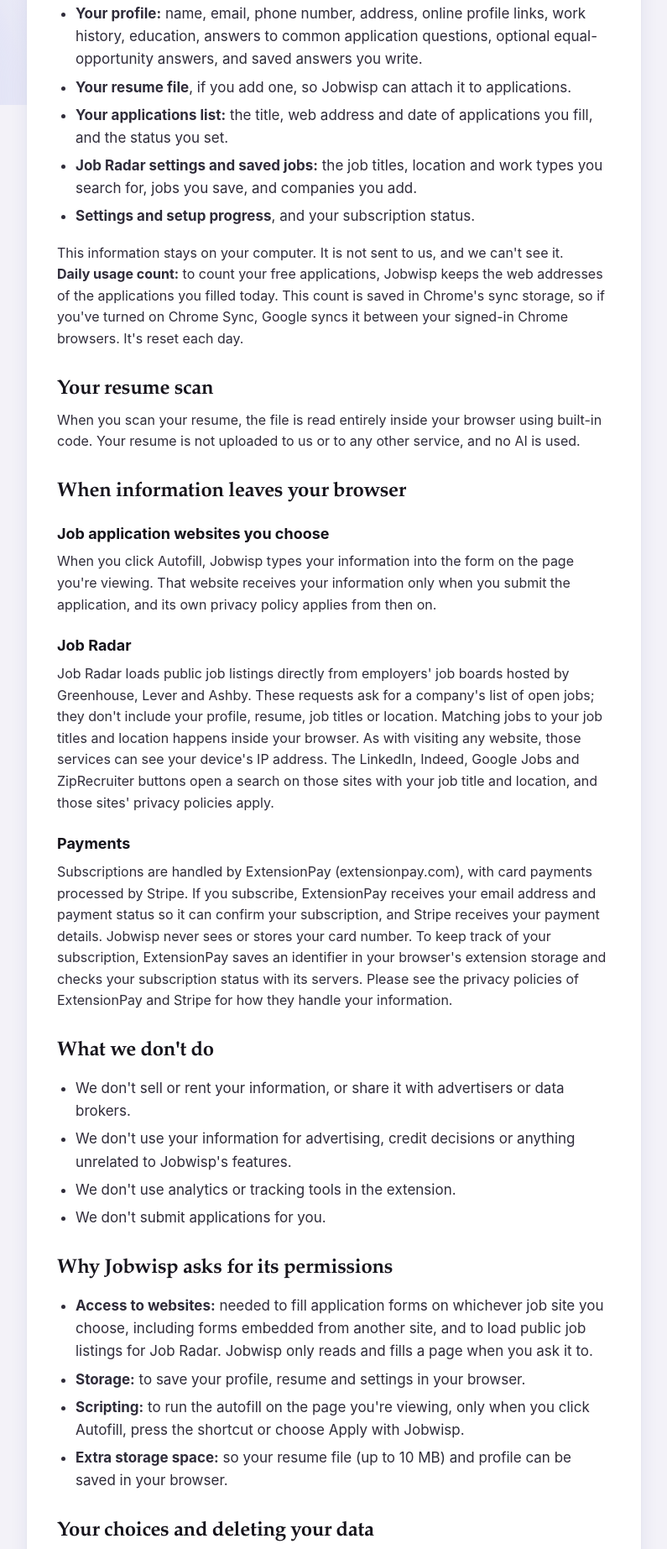
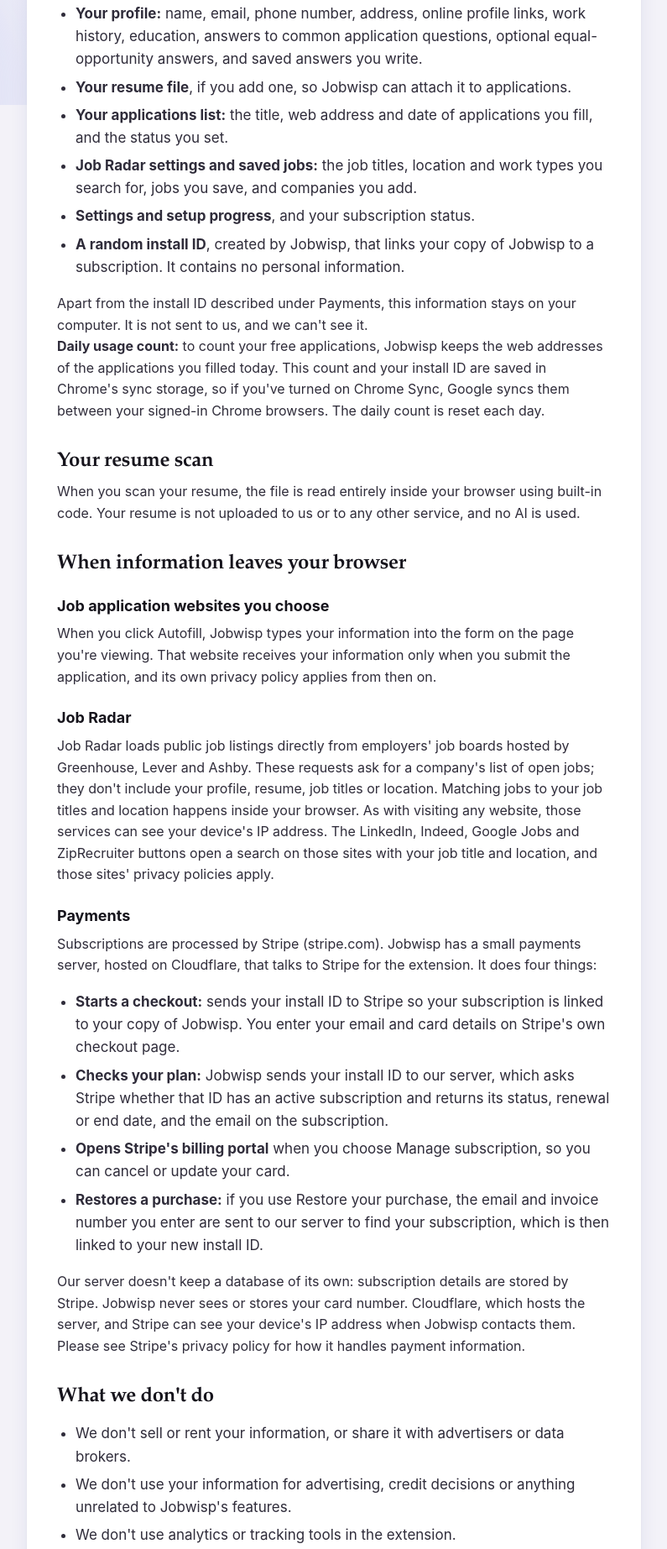
Before and after one commit to ann562/jobwisp-site, a plain HTML site: page privacy.html in a window 1280 px wide. Shown: the part 675-2520 px from the top of the page at 84% size, without its empty margins (242-1037 px from the left). Drawn offline with Linux system fonts and the light colour scheme.

Commit message:
Update privacy policy and support page for Stripe payments

```diff
--- a/privacy.html
+++ b/privacy.html
@@ -20,10 +20,10 @@
 
 <main id="main" class="doc">
   <h1>Privacy Policy</h1>
-  <p class="meta">Effective date: November 21, 2026</p>
+  <p class="meta">Effective date: November 22, 2026</p>
 
   <div class="card">
-    <p><b>The short version:</b> Jobwisp keeps your profile and resume in your own browser. We don't run servers that store your information, we don't use AI, we don't sell data, and we don't show ads. Jobwisp only types your information into the job applications you choose to fill, and you always press Submit yourself.</p>
+    <p><b>The short version:</b> Jobwisp keeps your profile and resume in your own browser. Our only server handles subscriptions and never receives your profile or resume. We don't use AI, we don't sell data, and we don't show ads. Jobwisp only types your information into the job applications you choose to fill, and you always press Submit yourself.</p>
 
     <h2>Who we are</h2>
     <p>Jobwisp is a Chrome extension that fills job applications, suggests jobs that match your resume, and tracks the applications you fill. In this policy, "Jobwisp," "we" and "us" mean the developer of the Jobwisp extension. You can contact us at <a href="mailto:jobwisp@gmail.com">jobwisp@gmail.com</a>.</p>
@@ -36,9 +36,10 @@
       <li><b>Your applications list:</b> the title, web address and date of applications you fill, and the status you set.</li>
       <li><b>Job Radar settings and saved jobs:</b> the job titles, location and work types you search for, jobs you save, and companies you add.</li>
       <li><b>Settings and setup progress</b>, and your subscription status.</li>
+      <li><b>A random install ID</b>, created by Jobwisp, that links your copy of Jobwisp to a subscription. It contains no personal information.</li>
     </ul>
-    <p>This information stays on your computer. It is not sent to us, and we can't see it.</p>
-    <p><b>Daily usage count:</b> to count your free applications, Jobwisp keeps the web addresses of the applications you filled today. This count is saved in Chrome's sync storage, so if you've turned on Chrome Sync, Google syncs it between your signed-in Chrome browsers. It's reset each day.</p>
+    <p>Apart from the install ID described under Payments, this information stays on your computer. It is not sent to us, and we can't see it.</p>
+    <p><b>Daily usage count:</b> to count your free applications, Jobwisp keeps the web addresses of the applications you filled today. This count and your install ID are saved in Chrome's sync storage, so if you've turned on Chrome Sync, Google syncs them between your signed-in Chrome browsers. The daily count is reset each day.</p>
 
     <h2>Your resume scan</h2>
     <p>When you scan your resume, the file is read entirely inside your browser using built-in code. Your resume is not uploaded to us or to any other service, and no AI is used.</p>
@@ -49,7 +50,14 @@
     <h3>Job Radar</h3>
     <p>Job Radar loads public job listings directly from employers' job boards hosted by Greenhouse, Lever and Ashby. These requests ask for a company's list of open jobs; they don't include your profile, resume, job titles or location. Matching jobs to your job titles and location happens inside your browser. As with visiting any website, those services can see your device's IP address. The LinkedIn, Indeed, Google Jobs and ZipRecruiter buttons open a search on those sites with your job title and location, and those sites' privacy policies apply.</p>
     <h3>Payments</h3>
-    <p>Subscriptions are handled by ExtensionPay (extensionpay.com), with card payments processed by Stripe. If you subscribe, ExtensionPay receives your email address and payment status so it can confirm your subscription, and Stripe receives your payment details. Jobwisp never sees or stores your card number. To keep track of your subscription, ExtensionPay saves an identifier in your browser's extension storage and checks your subscription status with its servers. Please see the privacy policies of ExtensionPay and Stripe for how they handle your information.</p>
+    <p>Subscriptions are processed by Stripe (stripe.com). Jobwisp has a small payments server, hosted on Cloudflare, that talks to Stripe for the extension. It does four things:</p>
+    <ul>
+      <li><b>Starts a checkout:</b> sends your install ID to Stripe so your subscription is linked to your copy of Jobwisp. You enter your email and card details on Stripe's own checkout page.</li>
+      <li><b>Checks your plan:</b> Jobwisp sends your install ID to our server, which asks Stripe whether that ID has an active subscription and returns its status, renewal or end date, and the email on the subscription.</li>
+      <li><b>Opens Stripe's billing portal</b> when you choose Manage subscription, so you can cancel or update your card.</li>
+      <li><b>Restores a purchase:</b> if you use Restore your purchase, the email and invoice number you enter are sent to our server to find your subscription, which is then linked to your new install ID.</li>
+    </ul>
+    <p>Our server doesn't keep a database of its own: subscription details are stored by Stripe. Jobwisp never sees or stores your card number. Cloudflare, which hosts the server, and Stripe can see your device's IP address when Jobwisp contacts them. Please see Stripe's privacy policy for how it handles payment information.</p>
 
     <h2>What we don't do</h2>
     <ul>
@@ -61,8 +69,8 @@
 
     <h2>Why Jobwisp asks for its permissions</h2>
     <ul>
-      <li><b>Access to websites:</b> needed to fill application forms on whichever job site you choose, including forms embedded from another site, and to load public job listings for Job Radar. Jobwisp only reads and fills a page when you ask it to.</li>
-      <li><b>Storage:</b> to save your profile, resume and settings in your browser.</li>
+      <li><b>Access to websites:</b> needed to fill application forms on whichever job site you choose, including forms embedded from another site, to load public job listings for Job Radar, and to contact our payments server. Jobwisp only reads and fills a page when you ask it to.</li>
+      <li><b>Storage:</b> to save your profile, resume, settings and install ID in your browser.</li>
       <li><b>Scripting:</b> to run the autofill on the page you're viewing, only when you click Autofill, press the shortcut or choose Apply with Jobwisp.</li>
       <li><b>Extra storage space:</b> so your resume file (up to 10 MB) and profile can be saved in your browser.</li>
     </ul>
@@ -72,7 +80,8 @@
       <li>You can view and edit everything in your Jobwisp profile at any time, and remove any detail you don't want to use.</li>
       <li>You can export your profile to a file and import it on another computer.</li>
       <li>Removing Jobwisp from Chrome deletes the information it stored in your browser.</li>
-      <li>To manage or cancel a subscription, use Manage subscription in Jobwisp. To ask about information held by our payment provider, contact us and we'll help.</li>
+      <li>To manage or cancel a subscription, use Manage subscription in Jobwisp, or sign in to our <a href="https://billing.stripe.com/p/login/3cI14peBz0CA7znbjw8bS00">subscription management page</a> with your email from any device.</li>
+      <li>To ask about or delete subscription information held by Stripe, contact us and we'll help.</li>
     </ul>
 
     <h2>Security</h2>
```
Also changed, not shown: support.html (+4 -3 lines).
